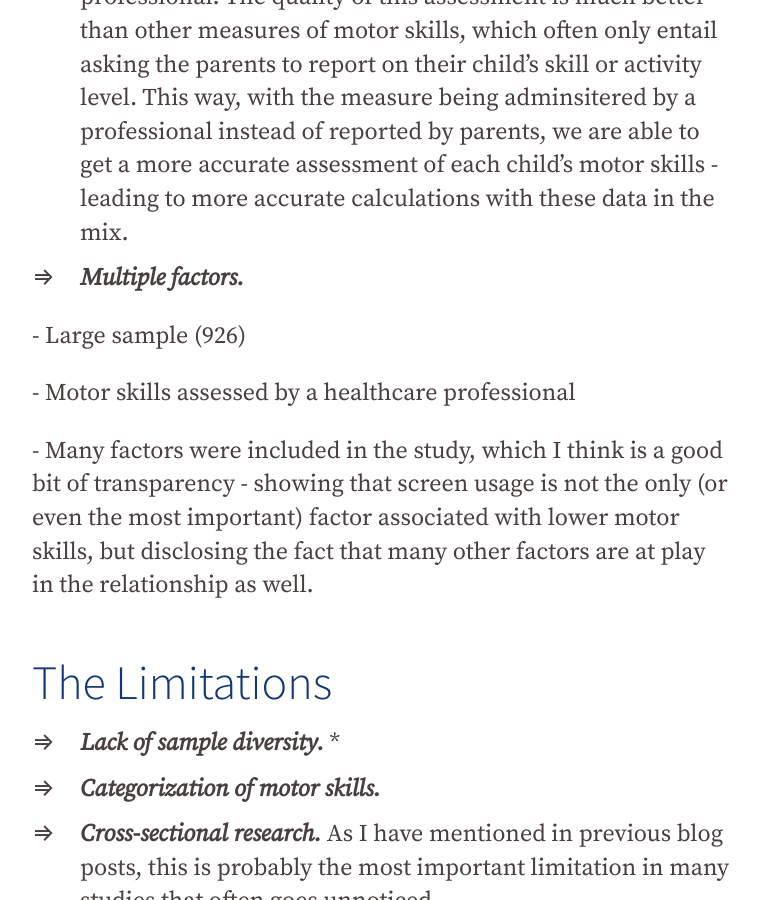
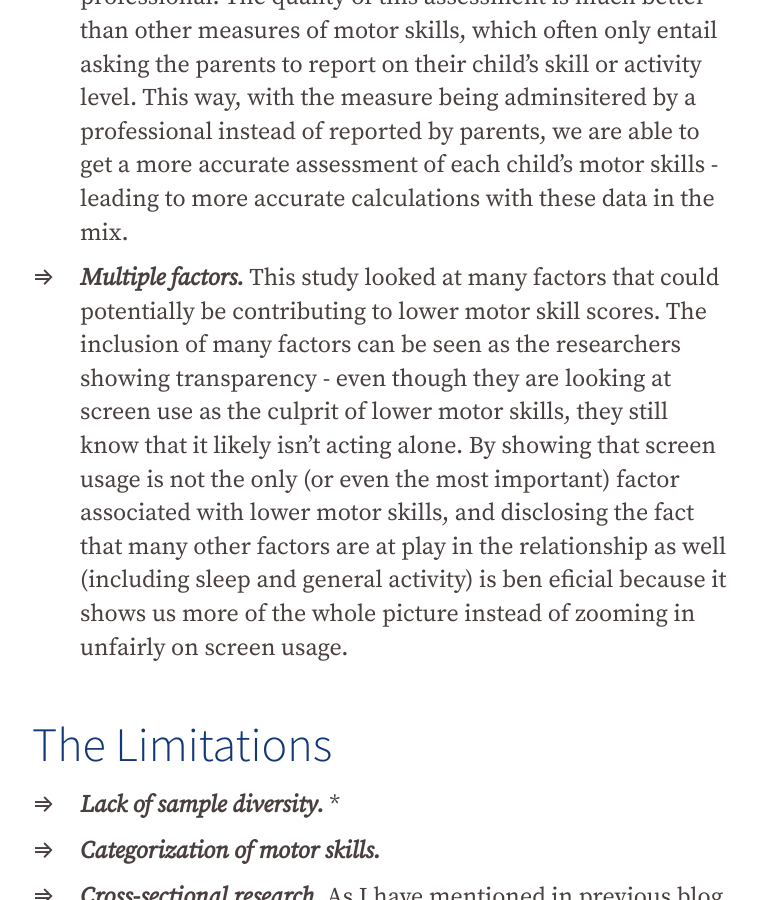
Before and after one commit to famliy-screen-time/familyscreentime.ca, a Jekyll site: the page built from _posts/2020-06-15-st-bp.md, in a window 1280 px wide and 900 px high, scrolled down 2896 px. Shown: the whole window, without its empty margins (56-816 px from the left). Built offline with Jekyll 4.4.1, drawn with Linux system fonts in a browser that asks for light colours; nearby versions of some CDN libraries.

Commit message:
Update Blog “2020-06-15-st-bp”

```diff
--- a/_posts/2020-06-15-st-bp.md
+++ b/_posts/2020-06-15-st-bp.md
@@ -28,13 +28,7 @@ While these are some interesting and important claims, we cannot simply walk awa
 
 * ***Large sample size.*** This study looked at an impressing sample of 926 children. Because we so often see studies making claims about the entire world's population of children based on findings from as low as a dozen toddlers being assessed, it is a positive surprise to see a study using a sample this large! When it comes to believing what any given study claims, a study that assesses a larger number of children has taken a larger chunk of the population (all children) into consideration, essentially meaning that the findings from those children will be more applicable to the population that they are coming from.
 * ***Motor skill assessment.*** This study assessed childrens' motor skills in a 30-minute session with a trained healthcare professional. The quality of this assessment is much better than other measures of motor skills, which often only entail asking the parents to report on their child's skill or activity level. This way, with the measure being adminsitered by a professional instead of reported by parents, we are able to get a more accurate assessment of each child's motor skills - leading to more accurate calculations with these data in the mix.
-* ***Multiple factors.***
-
-\- Large sample (926)
-
-\- Motor skills assessed by a healthcare professional
-
-\- Many factors were included in the study, which I think is a good bit of transparency - showing that screen usage is not the only (or even the most important) factor associated with lower motor skills, but disclosing the fact that many other factors are at play in the relationship as well.
+* ***Multiple factors.*** This study looked at many factors that could potentially be contributing to lower motor skill scores. The inclusion of many factors can be seen as the researchers showing transparency - even though they are looking at screen use as the culprit of lower motor skills, they still know that it likely isn't acting alone. By showing that screen usage is not the only (or even the most important) factor associated with lower motor skills, and disclosing the fact that many other factors are at play in the relationship as well (including sleep and general activity) is ben eficial because it shows us more of the whole picture instead of zooming in unfairly on screen usage.
 
 # The Limitations
 
```
